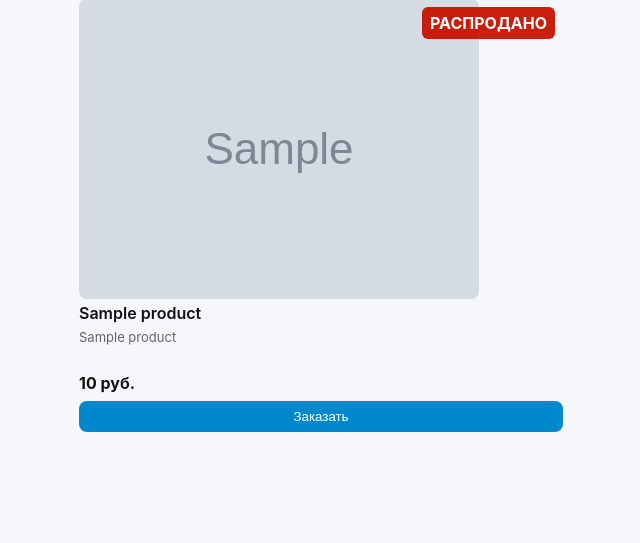
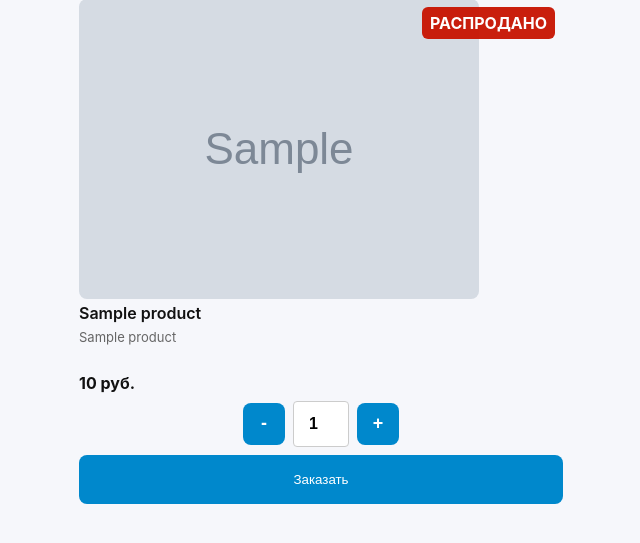
Before and after one commit to mxvisor/gaodi_food, a FastAPI app: template webapp/templates/index.html in a window 1280 px wide. Shown: the part 190-733 px from the top of the page, without its empty margins (71-711 px from the left). Run offline with FastAPI, Linux system fonts and the light colour scheme; the template is opened without the code that fills it: most values are stand-ins (such as "Sample title", 1, 10 or a date in 2020); grey boxes marked "Sample" are stand-in pictures; some libraries are stand-ins or nearby versions.

Commit message:
Добавил возможность указывать количество в вебапп

```diff
--- a/webapp/main.py
+++ b/webapp/main.py
@@ -221,7 +221,7 @@ def parse_card(item, forced_category=None):
             "price": (price_el.get_text(strip=True) if price_el else "") or "",
             "img": img or "",
             "img_srcset": img_srcset or "",
-            "link": (f"https://www.mealty.ru/#sproduct_{seller_id}" if seller_id else ""),
+#            "link": (f"https://www.mealty.ru/#sproduct_{seller_id}" if seller_id else ""),
             "is_new": is_new,
             "out_of_stock": out_of_stock,
             "is_hidden": is_hidden
--- a/webapp/static/style.css
+++ b/webapp/static/style.css
@@ -112,10 +112,50 @@ body {
   background: var(--accent);
   color: #fff;
   border: none;
-  padding: 8px 10px;
+  padding: 17px 10px;
   border-radius: 8px;
   cursor: pointer;
   width: 100%;
+  min-height: 42px;
+}
+
+/* quantity controls */
+.quantity-controls {
+  display: flex;
+  align-items: center;
+  justify-content: center;
+  gap: 8px;
+  margin-bottom: 8px;
+}
+
+.qty-btn {
+  background: var(--accent);
+  color: #fff;
+  border: none;
+  border-radius: 8px;
+  width: 42px;
+  height: 42px;
+  cursor: pointer;
+  font-size: 18px;
+  font-weight: bold;
+  display: flex;
+  align-items: center;
+  justify-content: center;
+  transition: background-color 0.2s;
+}
+
+.qty-btn:hover {
+  background: #0066aa;
+}
+
+.qty-input {
+  width: 50px;
+  height: 42px;
+  text-align: center;
+  border: 1px solid #ccc;
+  border-radius: 4px;
+  font-size: 16px;
+  font-weight: bold;
 }
 
 /* modal */
@@ -151,8 +191,13 @@ body {
   top: 8px;
   border: none;
   background: transparent;
-  font-size: 22px;
+  font-size: 32px;
   cursor: pointer;
+  width: 40px;
+  height: 40px;
+  display: flex;
+  align-items: center;
+  justify-content: center;
 }
 
 
--- a/webapp/templates/index.html
+++ b/webapp/templates/index.html
@@ -56,6 +56,11 @@
           <div class="title">{{ p.title }}</div>
           <div class="subtitle">{{ p.subtitle }}</div>
           <div class="price">{{ p.price }} руб.</div>
+          <div class="quantity-controls">
+            <button class="qty-btn qty-minus" onclick="changeQuantity('{{ p.seller_id or p.product_id }}', -1)">-</button>
+            <input type="number" class="qty-input" id="qty-{{ p.seller_id or p.product_id }}" value="1" min="1" readonly>
+            <button class="qty-btn qty-plus" onclick="changeQuantity('{{ p.seller_id or p.product_id }}', 1)">+</button>
+          </div>
           <button class="order-btn" onclick="orderProduct('{{ p.seller_id or p.product_id }}')">Заказать</button>
         </div>
       </div>
@@ -73,6 +78,11 @@
       <p id="modalDesc"></p>
       <p><b class="price" id="modalPrice"></b></p>
       <div class="modal-actions">
+        <div class="quantity-controls">
+          <button class="qty-btn qty-minus" onclick="changeModalQuantity(-1)">-</button>
+          <input type="number" class="qty-input" id="modal-qty" value="1" min="1" readonly>
+          <button class="qty-btn qty-plus" onclick="changeModalQuantity(1)">+</button>
+        </div>
         <button class="order-btn" id="modalOrder">Заказать</button>
       </div>
     </div>
@@ -120,6 +130,12 @@
       document.getElementById("modalDesc").textContent = desc;
       document.getElementById('modalPrice').textContent = price;
 
+      // синхронизируем количество из карточки товара
+      const cardQty = document.getElementById('qty-' + id);
+      const modalQty = document.getElementById('modal-qty');
+      if (cardQty && modalQty) {
+        modalQty.value = cardQty.value;
+      }
 
       const modalOrder = document.getElementById('modalOrder');
       modalOrder.onclick = function () { orderProduct(id); };
@@ -137,18 +153,57 @@
       document.getElementById('modal').setAttribute('aria-hidden', 'true');
     }
 
+    // функции для управления количеством
+    function changeQuantity(productId, delta) {
+      const input = document.getElementById('qty-' + productId);
+      let currentValue = parseInt(input.value) || 1;
+      currentValue += delta;
+      if (currentValue < 1) currentValue = 1;
+      input.value = currentValue;
+    }
+
+    function changeModalQuantity(delta) {
+      const input = document.getElementById('modal-qty');
+      let currentValue = parseInt(input.value) || 1;
+      currentValue += delta;
+      if (currentValue < 1) currentValue = 1;
+      input.value = currentValue;
+    }
+
     function orderProduct(id) {
       const card = document.querySelector(`.card[data-id="${id}"]`);
       if (!card) { alert('Неизвестный продукт'); return; }
+
+      // определяем количество: из модального окна или из карточки
+      let count = 1;
+      const modal = document.getElementById('modal');
+      if (modal.style.display === 'flex') {
+        // заказ из модального окна
+        count = parseInt(document.getElementById('modal-qty').value) || 1;
+      } else {
+        // заказ из карточки
+        count = parseInt(document.getElementById('qty-' + id).value) || 1;
+      }
 
       const dataToSend = {
         product_id: card.dataset.id,
         title: card.dataset.title,
         price: card.dataset.price,
-    count: 1,
+        count: count,
         desc: card.dataset.desc,
         link: 'https://www.mealty.ru/#sproduct_' + card.dataset.id
       };
+
+      // Логируем заказ в консоль
+      /*
+      console.log('Заказ товара:', {
+        название: dataToSend.title,
+        цена: dataToSend.price + ' руб.',
+        количество: dataToSend.count,
+        описание: dataToSend.desc,
+        ссылка: dataToSend.link
+      });
+      */
 
       const json = JSON.stringify(dataToSend);
 
```
Lines whose indentation alone changed are shown as unchanged.
